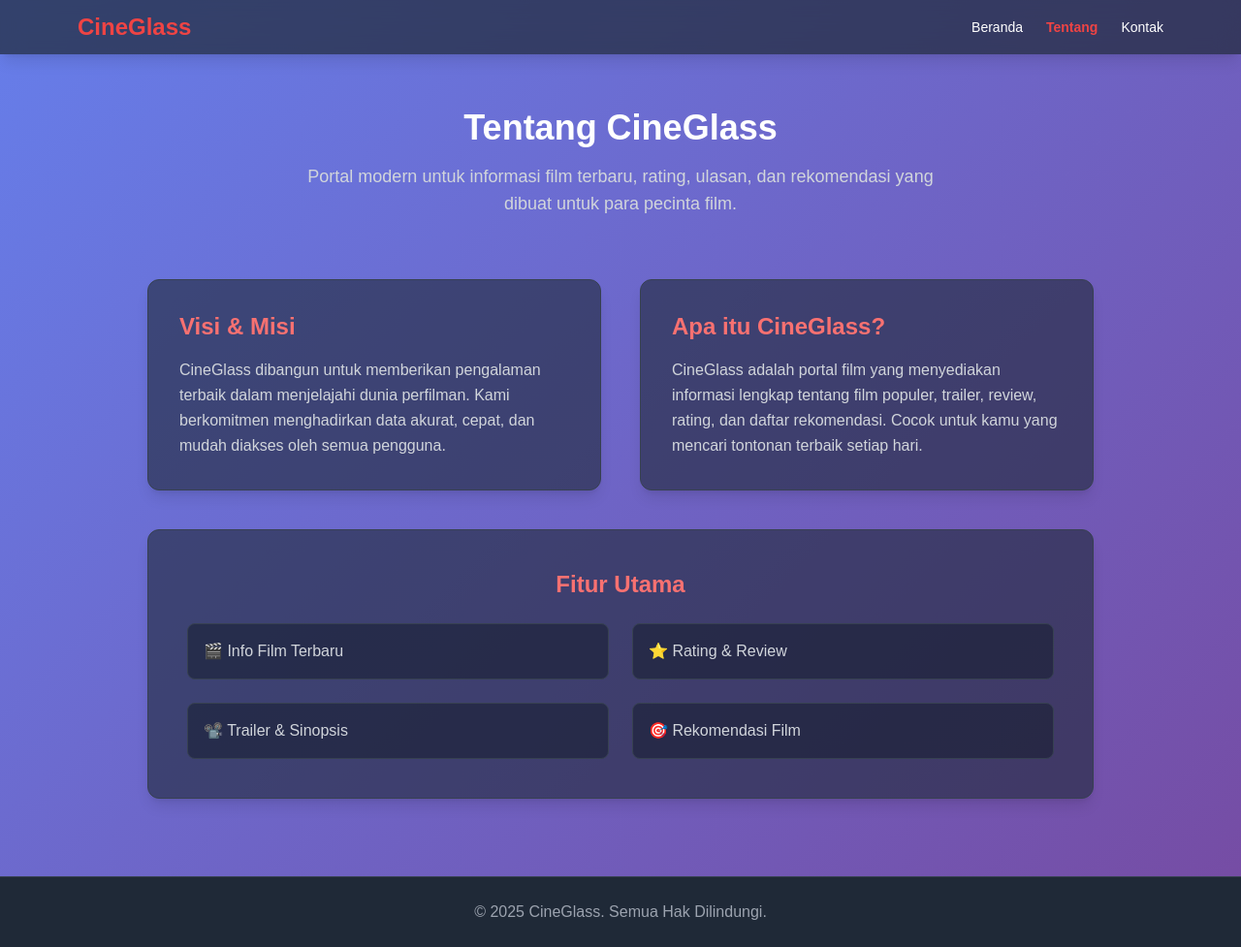
After one commit to dkrpl/Tubes-PPL-, a PHP site: page /about.php in a window 1280 px wide. The commit adds this page. Shown: the whole page at 97% size. Run offline with PHP 8.4, Linux system fonts and the light colour scheme; some libraries are stand-ins or nearby versions.

Commit message:
[add] menambah halaman about

```diff
--- /dev/null
+++ b/about.php
@@ -0,0 +1,75 @@
+<!DOCTYPE html>
+<html lang="id">
+<head>
+    <meta charset="UTF-8">
+    <meta name="viewport" content="width=device-width, initial-scale=1.0">
+    <title>Tentang Kami - CineGlass</title>
+    <script src="https://cdn.tailwindcss.com"></script>
+    <link href="css/style.css" rel="stylesheet">
+</head>
+
+<body class="bg-gray-900 text-white">
+
+    <!-- NAVBAR -->
+    <nav class="bg-gray-800/70 backdrop-blur-md fixed top-0 left-0 right-0 z-50 shadow-lg">
+        <div class="max-w-6xl mx-auto px-4 py-3 flex justify-between items-center">
+            <h1 class="text-2xl font-bold text-red-500">CineGlass</h1>
+
+            <ul class="flex space-x-6 text-sm font-medium">
+                <li><a href="index.html" class="hover:text-red-400">Beranda</a></li>
+                <li><a href="about.html" class="text-red-500 font-semibold">Tentang</a></li>
+                <li><a href="contact.html" class="hover:text-red-400">Kontak</a></li>
+            </ul>
+        </div>
+    </nav>
+
+    <!-- HERO -->
+    <section class="pt-28 pb-16 text-center">
+        <h2 class="text-4xl font-extrabold mb-4">Tentang CineGlass</h2>
+        <p class="text-gray-300 max-w-2xl mx-auto text-lg">
+            Portal modern untuk informasi film terbaru, rating, ulasan, dan rekomendasi yang dibuat untuk para pecinta film.
+        </p>
+    </section>
+
+    <!-- CONTENT -->
+    <section class="max-w-5xl mx-auto px-6 pb-20 grid md:grid-cols-2 gap-10">
+
+        <!-- Visi Misi -->
+        <div class="bg-gray-800/60 p-8 rounded-xl shadow-lg border border-gray-700">
+            <h3 class="text-2xl font-semibold mb-4 text-red-400">Visi & Misi</h3>
+            <p class="text-gray-300 leading-relaxed">
+                CineGlass dibangun untuk memberikan pengalaman terbaik dalam menjelajahi dunia perfilman.
+                Kami berkomitmen menghadirkan data akurat, cepat, dan mudah diakses oleh semua pengguna.
+            </p>
+        </div>
+
+        <!-- Apa itu CineGlass -->
+        <div class="bg-gray-800/60 p-8 rounded-xl shadow-lg border border-gray-700">
+            <h3 class="text-2xl font-semibold mb-4 text-red-400">Apa itu CineGlass?</h3>
+            <p class="text-gray-300 leading-relaxed">
+                CineGlass adalah portal film yang menyediakan informasi lengkap tentang film populer, trailer,
+                review, rating, dan daftar rekomendasi. Cocok untuk kamu yang mencari tontonan terbaik setiap hari.
+            </p>
+        </div>
+
+        <!-- Fitur -->
+        <div class="md:col-span-2 bg-gray-800/60 p-10 rounded-xl shadow-lg border border-gray-700">
+            <h3 class="text-2xl font-semibold mb-6 text-red-400 text-center">Fitur Utama</h3>
+
+            <ul class="grid sm:grid-cols-2 gap-6 text-gray-300">
+                <li class="bg-gray-900/50 p-4 rounded-lg border border-gray-700">🎬 Info Film Terbaru</li>
+                <li class="bg-gray-900/50 p-4 rounded-lg border border-gray-700">⭐ Rating & Review</li>
+                <li class="bg-gray-900/50 p-4 rounded-lg border border-gray-700">📽️ Trailer & Sinopsis</li>
+                <li class="bg-gray-900/50 p-4 rounded-lg border border-gray-700">🎯 Rekomendasi Film</li>
+            </ul>
+        </div>
+
+    </section>
+
+    <!-- FOOTER -->
+    <footer class="bg-gray-800 py-6 text-center text-gray-400 border-t border-gray-700">
+        <p>© 2025 CineGlass. Semua Hak Dilindungi.</p>
+    </footer>
+
+</body>
+</html>
--- a/index.php
+++ b/index.php
@@ -533,6 +533,12 @@
                         <i class="fas fa-bookmark"></i>
                         <span class="hidden md:inline">Bookmark</span>
                         <span id="bookmarkCount" class="absolute -top-2 -right-2 bg-red-500 text-white text-xs rounded-full w-5 h-5 flex items-center justify-center">0</span>
+                    </button>
+                    <button onclick="showBookmarks()" class="btn btn-outline relative">
+                        <i class="fas fa-bookmark"></i>
+                        <span class="hidden md:inline">About</span>
+                        <span id="bookmarkCount" class="absolute -top-2 -right-2 bg-red-500 text-white text-xs rounded-full w-5 h-5 flex items-center justify-center">0</span>
+                        <a href="about.php"></a>
                     </button>
                     <button onclick="toggleTheme()" class="btn btn-outline">
                         <i class="fas fa-moon"></i>
```
